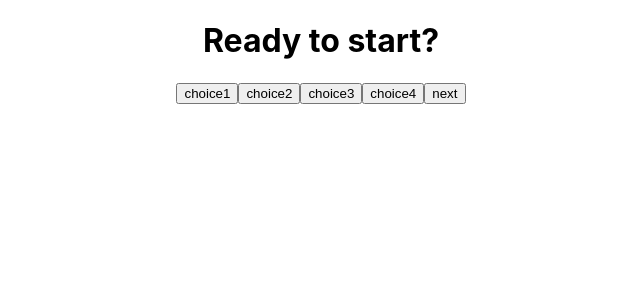
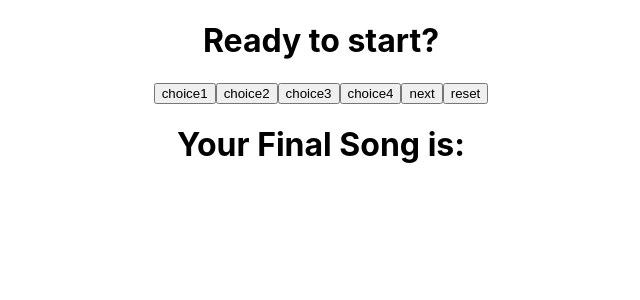
Before and after one commit to itsthemoon/grandebeiberselect, a React (Create React App) app in the folder front/: page / in a window 1280 px wide. Shown: the top 300 px of the page, without its empty margins (319-959 px from the left). Built offline with nearby package versions, Linux system fonts and the light colour scheme.

Commit message:
Added second component

```diff
--- a/front/src/App.css
+++ b/front/src/App.css
@@ -1,38 +1,3 @@
 .App {
   text-align: center;
 }
-
-.App-logo {
-  height: 40vmin;
-  pointer-events: none;
-}
-
-@media (prefers-reduced-motion: no-preference) {
-  .App-logo {
-    animation: App-logo-spin infinite 20s linear;
-  }
-}
-
-.App-header {
-  background-color: #282c34;
-  min-height: 100vh;
-  display: flex;
-  flex-direction: column;
-  align-items: center;
-  justify-content: center;
-  font-size: calc(10px + 2vmin);
-  color: white;
-}
-
-.App-link {
-  color: #61dafb;
-}
-
-@keyframes App-logo-spin {
-  from {
-    transform: rotate(0deg);
-  }
-  to {
-    transform: rotate(360deg);
-  }
-}
--- a/front/src/App.js
+++ b/front/src/App.js
@@ -1,7 +1,8 @@
 import React, { useState } from 'react';
 import './App.css';
 //import components
-import Quiz from './components/Quiz'
+import Quiz from './components/Quiz';
+import Final from './components/Final';
 
 function App() {
   //states
@@ -11,10 +12,10 @@ function App() {
   const [counter, setCounter] = useState(0);
 
   //buttons that display the available answers to choose from
-  const [choice1, setchoice1] = useState("choice1");
-  const [choice2, setchoice2] = useState("choice2");
-  const [choice3, setchoice3] = useState("choice3");
-  const [choice4, setchoice4] = useState("choice4");
+  const [choice1, setChoice1] = useState("choice1");
+  const [choice2, setChoice2] = useState("choice2");
+  const [choice3, setChoice3] = useState("choice3");
+  const [choice4, setChoice4] = useState("choice4");
 
   // final answer for each question
   const [answer1, setAnswer1] = useState()
@@ -23,25 +24,71 @@ function App() {
   const [answer4, setAnswer4] = useState()
   const [answer5, setAnswer5] = useState()
 
+  //songs
+  const songs = [
+    { Title: "Long Time", TimeOfDay: "Night", DesiredMood: "Reflective", WhereAreYouListening: "Bedroom", OverallSound: "Psyched Out", OfficialRelease: "Yes", Pic: "https://images-na.ssl-images-amazon.com/images/I/81V0tXRMxtL._AC_SL1500_.jpg", Link: <iframe width="560" height="315" src="https://www.youtube.com/embed/tkPoOvVnbRk" frameborder="0" allow="accelerometer; autoplay; clipboard-write; encrypted-media; gyroscope; picture-in-picture" allowfullscreen></iframe> },
+    { Title: " @ Meh", Mood: "Playful" }
+  ];
+
+  //working list of songs that is updated depending on what the user clicks during the quiz
+  let finalSongs = [];
+
+  //final song
+  const [finalSong, setFinalSong] = useState("")
 
 
   //changes the question text for each question
   const nextQuestion = () => {
     if (counter === 0) {
-      setQuestion((prev) => "question 1")
+      setQuestion((prev) => "Time of Day?")
+      setChoice1("Morning");
+      setChoice2("Afternoon");
+      setChoice3("Evening");
+      setChoice4("Night")
     } else if (counter === 1) {
-      setQuestion((prev) => "question 2")
+      setQuestion((prev) => "Desired Mood?")
+      setChoice1("Relaxed");
+      setChoice2("Euphoric");
+      setChoice3("Reflective");
+      setChoice4("Wild");
     } else if (counter === 2) {
-      setQuestion((prev) => "question 3")
+      setQuestion((prev) => "Where are You Listening?")
+      setChoice1("Car");
+      setChoice2("Bedroom");
+      setChoice3("Party");
+      setChoice4("With Someone Special");
     } else if (counter === 3) {
-      setQuestion((prev) => "question 4")
+      setQuestion((prev) => "Overall Sound?")
+      setChoice1("Psyched Out");
+      setChoice2("Playful");
+      setChoice3("Futuristic");
+      setChoice4("Other");
     } else if (counter === 4) {
-      setQuestion((prev) => "question 5")
+      setQuestion((prev) => "Does it need to be an Official Release?")
+      setChoice1("Yes");
+      setChoice2("No");
+      document.getElementById("button3").style.opacity = 0;
+      document.getElementById("button4").style.opacity = 0;
     } else {
       setQuestion((prev) => "complete")
+      //run a function that gives us the final answer
+      songChoice();
     }
+  }
 
+  //algorithm that determines what song we listen to
+  const songChoice = () => {
+    var i;
+    for (i = 0; i < songs.length; i++) {
+      if (songs[i].TimeOfDay === answer1 && songs[i].DesiredMood === answer2 && songs[i].WhereAreYouListening === answer3
+        && songs[i].OverallSound === answer4 && songs[i].OfficialRelease === answer5) {
+        finalSongs.push(songs[i]);
+        console.log(finalSongs);
+      }
+    }
+    setFinalSong(finalSongs[Math.floor(Math.random() * finalSongs.length)])
   }
+
 
   //obtains the final answer for each question
   const finalAnswer = (param) => {
@@ -70,14 +117,30 @@ function App() {
     nextQuestion();
   }
 
+  //resets everything
+  const reseter = () => {
+    setCounter(0);
+    incrementer();
+    setQuestion("Time of Day?")
+    setChoice1("Morning");
+    setChoice2("Afternoon");
+    setChoice3("Evening");
+    setChoice4("Night")
+    document.getElementById("button3").style.opacity = 1;
+    document.getElementById("button4").style.opacity = 1;
+    finalSongs = [];
+    console.log(finalSongs);
+  }
+
   return (
     <div className="App">
       {//included are the props that I am passing down so that the quiz component can interact with its parent
       }
       <Quiz question={question} counter={incrementer}
         nextQuestion={nextQuestion} choice1={choice1}
-        choice2={choice2} choice3={choice3} choice4={choice4} finalAnswer={finalAnswer} />
-
+        choice2={choice2} choice3={choice3} choice4={choice4} finalAnswer={finalAnswer}
+        reset={reseter} />
+      <Final finalSong={finalSong} />
     </div>
   );
 }
--- /dev/null
+++ b/front/src/components/Final.js
@@ -0,0 +1,13 @@
+import React from 'react';
+
+const Final = (props) => {
+    return (
+        <div>
+            <h1>Your Final Song is: {props.finalSong.Title}</h1>
+            <img src={props.finalSong.Pic}></img>
+            {props.finalSong.Link}
+        </div >
+    )
+}
+
+export default Final;
--- a/front/src/components/Quiz.js
+++ b/front/src/components/Quiz.js
@@ -6,11 +6,12 @@ const Quiz = (props) => {
             <h1>
                 {props.question}
             </h1>
-            <button onClick={() => props.finalAnswer(props.choice1)}>{props.choice1}</button>
-            <button onClick={() => props.finalAnswer(props.choice2)}>{props.choice2}</button>
-            <button onClick={() => props.finalAnswer(props.choice3)}>{props.choice3}</button>
-            <button onClick={() => props.finalAnswer(props.choice4)}>{props.choice4}</button>
+            <button id="button1" onClick={() => props.finalAnswer(props.choice1)}>{props.choice1}</button>
+            <button id="button2" onClick={() => props.finalAnswer(props.choice2)}>{props.choice2}</button>
+            <button id="button3" onClick={() => props.finalAnswer(props.choice3)}>{props.choice3}</button>
+            <button id="button4" onClick={() => props.finalAnswer(props.choice4)}>{props.choice4}</button>
             <button onClick={props.counter}>next</button>
+            <button onClick={props.reset}>reset</button>
         </div >
     )
 }
--- a/front/src/index.css
+++ b/front/src/index.css
@@ -11,3 +11,11 @@ code {
   font-family: source-code-pro, Menlo, Monaco, Consolas, 'Courier New',
     monospace;
 }
+
+#button3 {
+  opacity: 1;
+}
+
+#button4 {
+  opacity: 1;
+}
```
Also changed, not shown: 1 other file (tests, documents, lock files or other folders).
